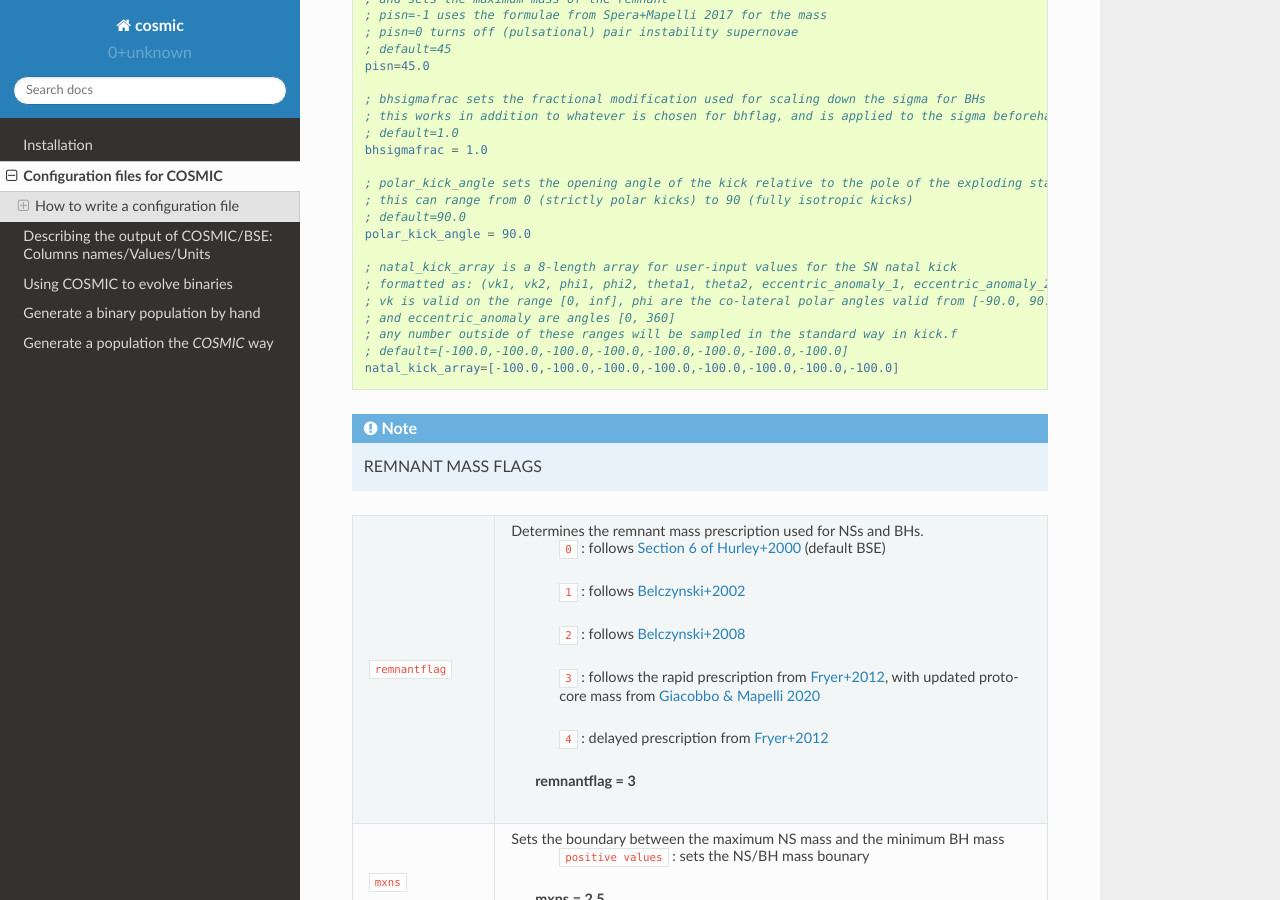
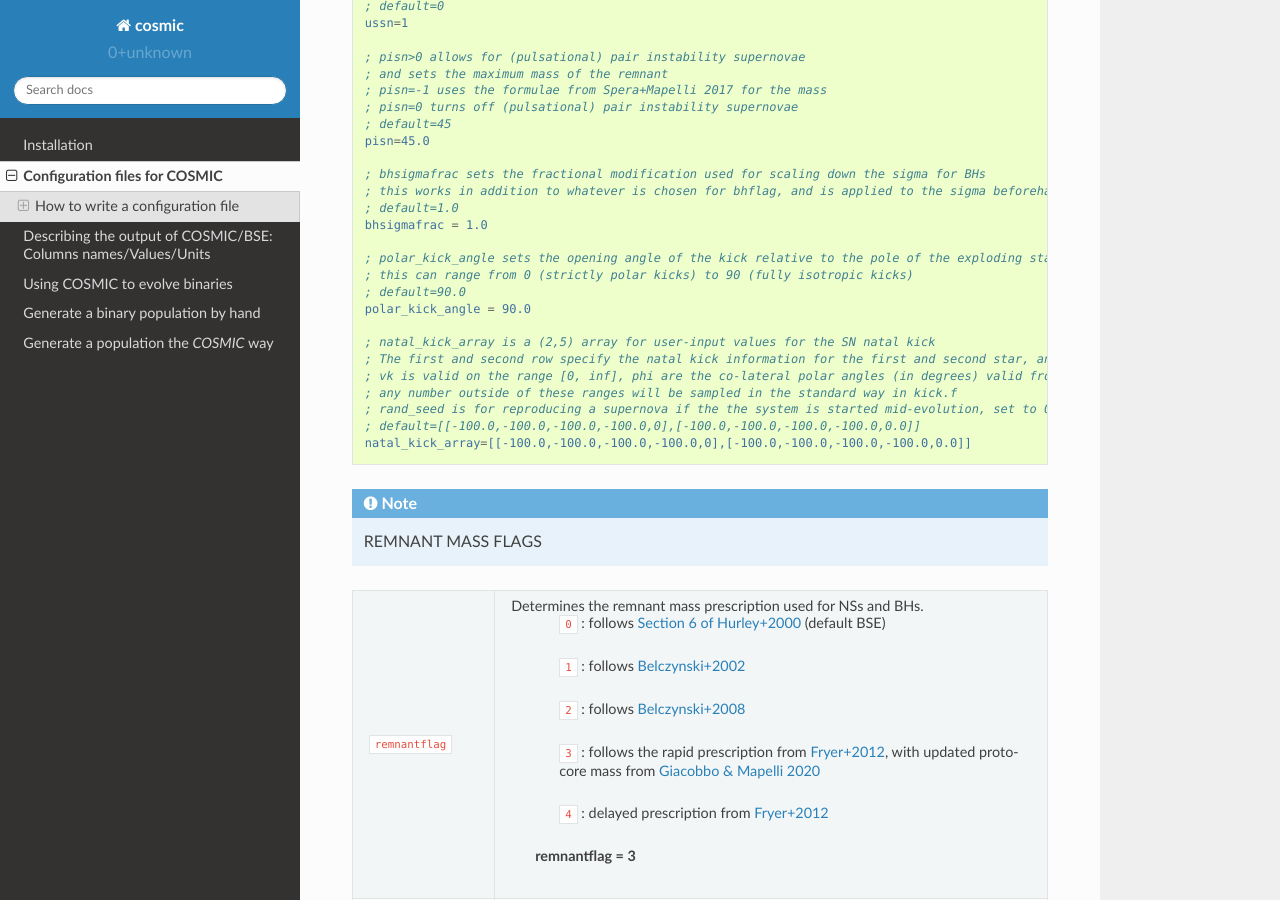
Before and after one commit to COSMIC-PopSynth/COSMIC, a Sphinx documentation site: the page built from docs/inifile/index.rst, in a window 1280 px wide and 900 px high, scrolled down 12707 px. Built offline with Sphinx 7.4.7 and the Read the Docs theme 2.0.0, drawn with Linux system fonts in a browser that asks for light colours; formulas are drawn with MathJax 3; some of the changed text lies outside the part shown.

Commit message:
Changed natal kick array to be set by primary/secondary (#402)
* changed natal kick array to have the rows indicate the primary and secondary rather than  the first and second star to go SN. Also fixed documentation for this input

* fixed error message for natal_kick_array

```diff
--- a/docs/inifile/index.rst
+++ b/docs/inifile/index.rst
@@ -686,26 +686,30 @@ common envelope occurs regardless of the choices below:
                             ``values between [0, 90]`` : sets opening angle for SN kick
 
                          **polar_kick_angle = 90.0**
-``natal_kick_array``     Array of lenght: 6 which takes user input values to fix
-                         the SN natal kick, where the array is
-                         formatted as: [vk1, vk2, phi1, phi2, theta1, theta2].
+``natal_kick_array``     Array of dimensions: (2,5) which takes user input values
+                         for the SN natal kick, where the first row corresponds to the
+                         first star and the second row corresponds to the second star and
+                         columns are: [vk, phi, theta, eccentric_anomaly, rand_seed].
                          NOTE: any numbers outside these ranges will be sampled
                          in the standard ways detailed above.
 
-                            ``vk1, vk2`` : valid on the range [0, inf]
+                            ``vk`` : valid on the range [0, inf]
 
-                            ``phi1, phi2`` : co-lateral polar angles valid from
+                            ``phi`` : co-lateral polar angle in degrees, valid from
                             [-90, 90]
 
-                            ``theta1, theta2`` : azimuthal angles valid from
+                            ``theta`` : azimuthal angle in degrees, valid from
                             [0, 360]
 
-                            ``eccentric_anomaly_1, eccentric_anomaly_2`` : eccentric_anomaly angles
+                            ``eccentric_anomaly`` : eccentric anomaly in degreed,
                             valid from [0, 360]
+
+                            ``rand_seed`` : supplied if restarting evolution after
+                            a supernova has already occurred
 
 
 
-                         **natal_kick_array = [-100.0,-100.0,-100.0,-100.0,-100.0,-100.0,-100.0,-100.0]**
+                         **natal_kick_array = [[-100.0,-100.0,-100.0,-100.0,0.0][-100.0,-100.0,-100.0,-100.0,0.0]]**
 =======================  =====================================================
 
 .. code-block:: ini
@@ -779,13 +783,13 @@ common envelope occurs regardless of the choices below:
     ; default=90.0
     polar_kick_angle = 90.0
 
-    ; natal_kick_array is a 8-length array for user-input values for the SN natal kick
-    ; formatted as: (vk1, vk2, phi1, phi2, theta1, theta2, eccentric_anomaly_1, eccentric_anomaly_2)
-    ; vk is valid on the range [0, inf], phi are the co-lateral polar angles valid from [-90.0, 90.0], theta are azimuthal angles [0, 360],
-    ; and eccentric_anomaly are angles [0, 360]
+    ; natal_kick_array is a (2,5) array for user-input values for the SN natal kick
+    ; The first and second row specify the natal kick information for the first and second star, and columns are formatted as: (vk, phi, theta, eccentric anomaly, rand_seed)
+    ; vk is valid on the range [0, inf], phi are the co-lateral polar angles (in degrees) valid from [-90.0, 90.0], theta are azimuthal angles (in degrees) valid from [0, 360], and eccentric anomaly are the eccentric anomaly of the orbit at the time of SN (in degrees) valid from [0, 360]
     ; any number outside of these ranges will be sampled in the standard way in kick.f
-    ; default=[-100.0,-100.0,-100.0,-100.0,-100.0,-100.0,-100.0,-100.0]
-    natal_kick_array=[-100.0,-100.0,-100.0,-100.0,-100.0,-100.0,-100.0,-100.0]
+    ; rand_seed is for reproducing a supernova if the the system is started mid-evolution, set to 0 if starting binary from the beginning
+    ; default=[[-100.0,-100.0,-100.0,-100.0,0],[-100.0,-100.0,-100.0,-100.0,0.0]]
+    natal_kick_array=[[-100.0,-100.0,-100.0,-100.0,0],[-100.0,-100.0,-100.0,-100.0,0.0]]
 
 .. note::
 
```
Also changed, not shown: 4 other files.
